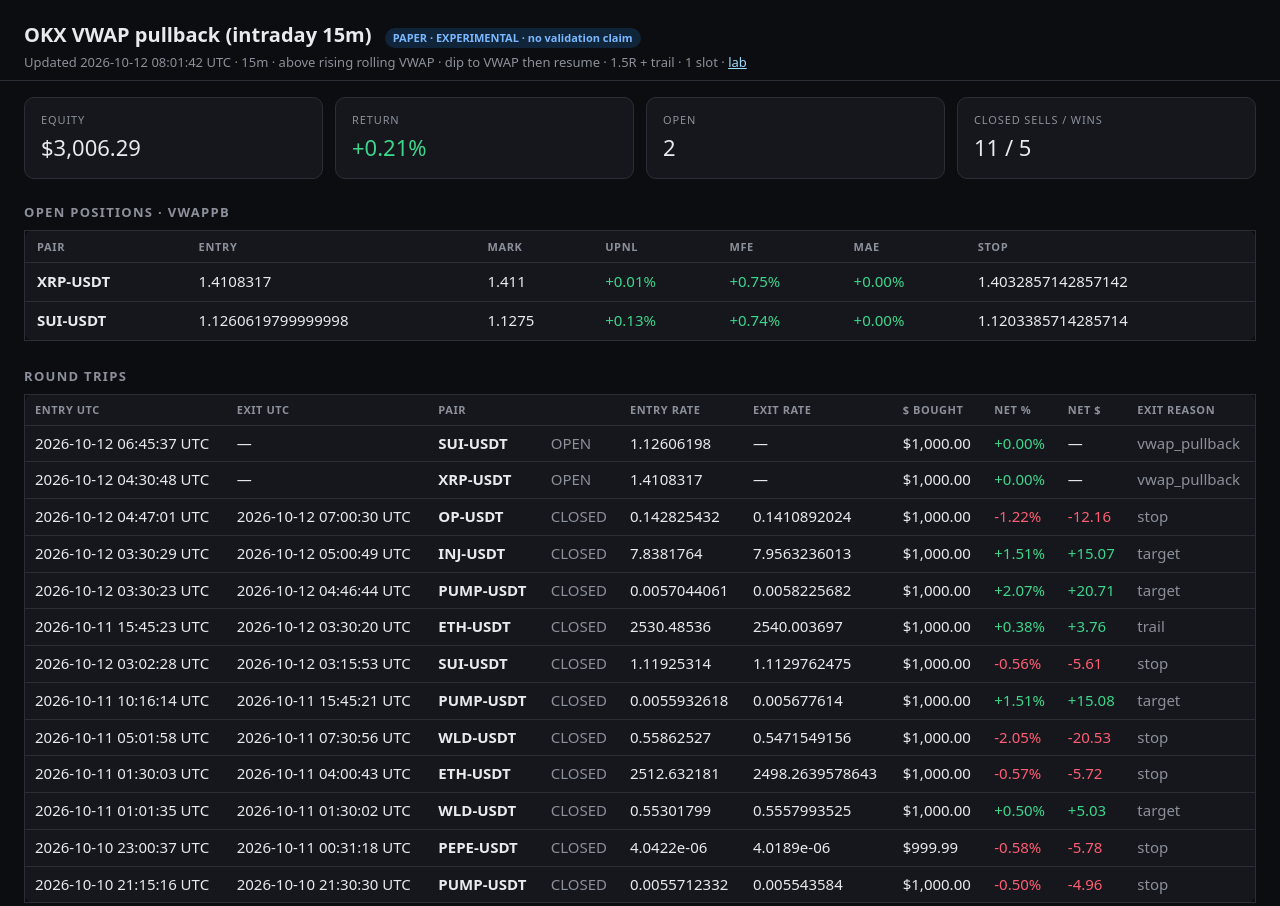
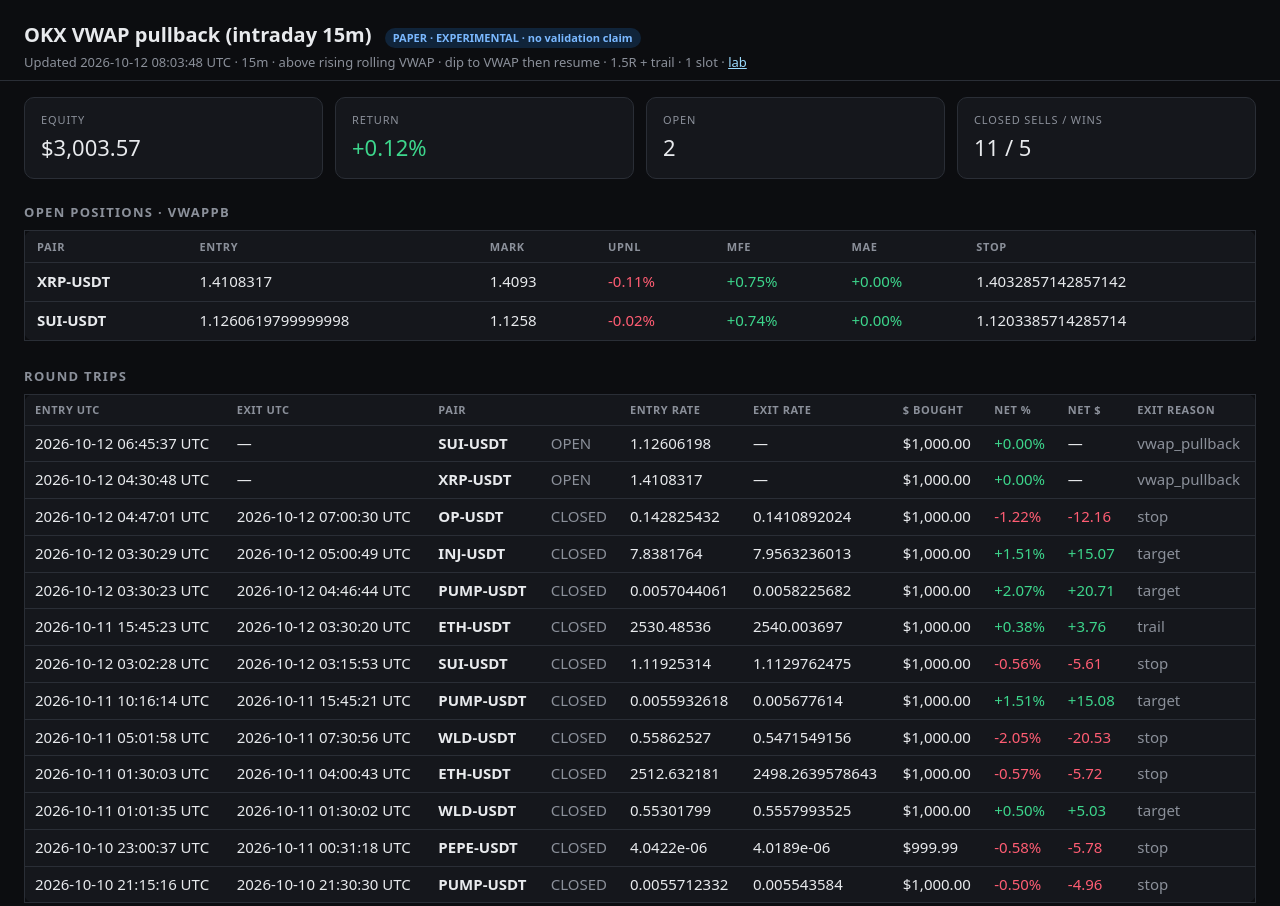
Before and after one commit to pixel-vector-bell/okx-vwappb-paper, a plain HTML site: page index.html in a window 1280 px wide. Shown: the top 906 px of the page. Drawn offline with Linux system fonts and the light colour scheme.

Commit message:
VWAPPB blotter 08:03:51 UTC

```diff
--- a/index.html
+++ b/index.html
@@ -29,11 +29,11 @@
 </style></head><body>
 <header>
   <h1>OKX VWAP pullback (intraday 15m) <span class="paper">PAPER · EXPERIMENTAL · no validation claim</span></h1>
-  <div class="sub">Updated 2026-10-12 08:01:42 UTC · 15m · above rising rolling VWAP · dip to VWAP then resume · 1.5R + trail · 1 slot · <a href="https://pixel-vector-bell.github.io/okx-paper-lab/">lab</a></div>
+  <div class="sub">Updated 2026-10-12 08:03:48 UTC · 15m · above rising rolling VWAP · dip to VWAP then resume · 1.5R + trail · 1 slot · <a href="https://pixel-vector-bell.github.io/okx-paper-lab/">lab</a></div>
 </header>
 <div class="grid">
-  <div class="stat"><div class="k">Equity</div><div class="v">$3,006.29</div></div>
-  <div class="stat"><div class="k">Return</div><div class="v"><span class="up">+0.21%</span></div></div>
+  <div class="stat"><div class="k">Equity</div><div class="v">$3,003.57</div></div>
+  <div class="stat"><div class="k">Return</div><div class="v"><span class="up">+0.12%</span></div></div>
   <div class="stat"><div class="k">Open</div><div class="v">2</div></div>
   <div class="stat"><div class="k">Closed sells / wins</div><div class="v">11 / 5</div></div>
 </div>
@@ -41,7 +41,7 @@
   <div>
     <h2>Open positions · VWAPPB</h2>
     <table><thead><tr><th>Pair</th><th>Entry</th><th>Mark</th><th>uPnL</th><th>MFE</th><th>MAE</th><th>Stop</th></tr></thead>
-    <tbody><tr><td class='sym'>XRP-USDT</td><td>1.4108317</td><td>1.411</td><td><span class="up">+0.01%</span></td><td><span class="up">+0.75%</span></td><td><span class="up">+0.00%</span></td><td>1.4032857142857142</td></tr><tr><td class='sym'>SUI-USDT</td><td>1.1260619799999998</td><td>1.1275</td><td><span class="up">+0.13%</span></td><td><span class="up">+0.74%</span></td><td><span class="up">+0.00%</span></td><td>1.1203385714285714</td></tr></tbody></table>
+    <tbody><tr><td class='sym'>XRP-USDT</td><td>1.4108317</td><td>1.4093</td><td><span class="down">-0.11%</span></td><td><span class="up">+0.75%</span></td><td><span class="up">+0.00%</span></td><td>1.4032857142857142</td></tr><tr><td class='sym'>SUI-USDT</td><td>1.1260619799999998</td><td>1.1258</td><td><span class="down">-0.02%</span></td><td><span class="up">+0.74%</span></td><td><span class="up">+0.00%</span></td><td>1.1203385714285714</td></tr></tbody></table>
   </div>
   <div>
     <style>
```
